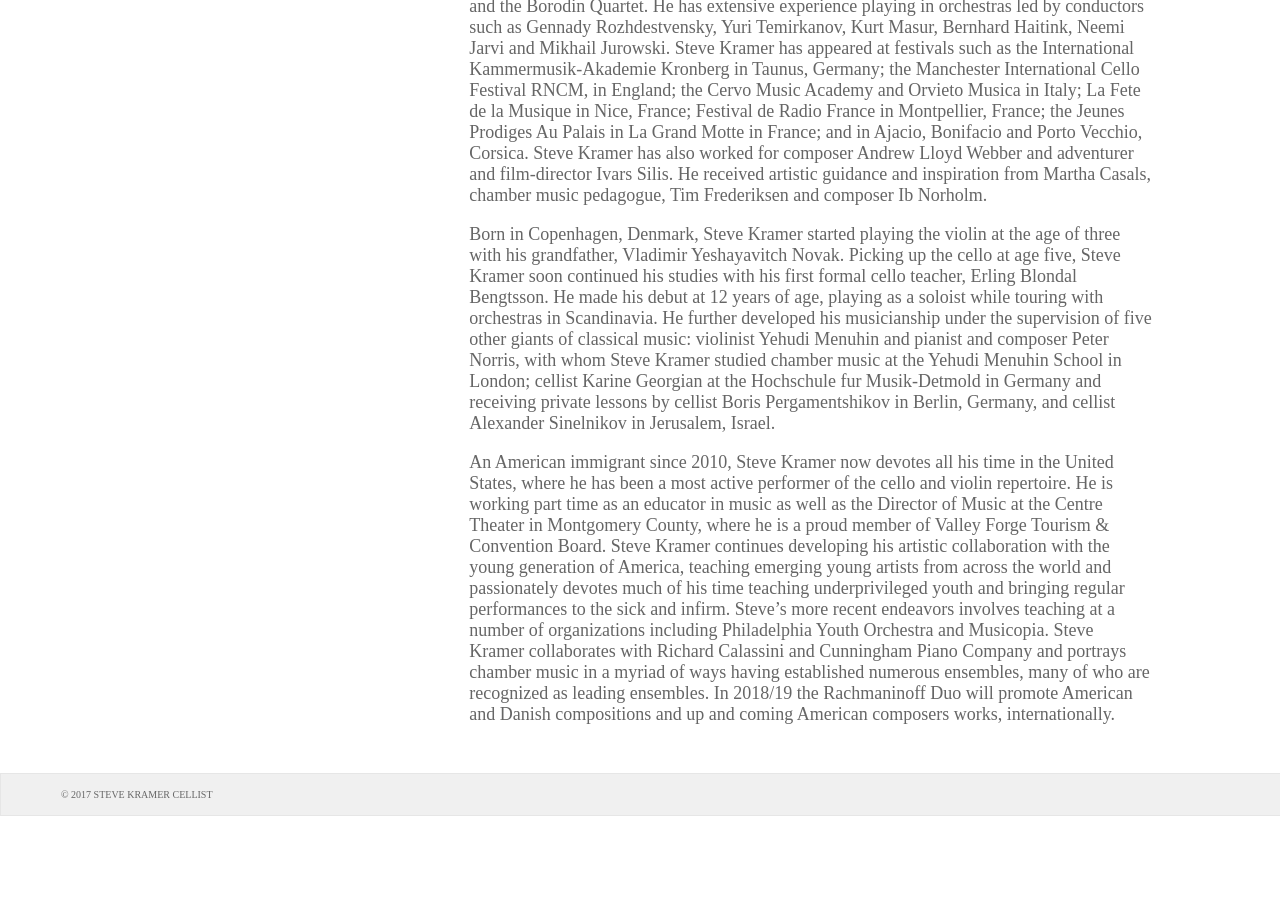
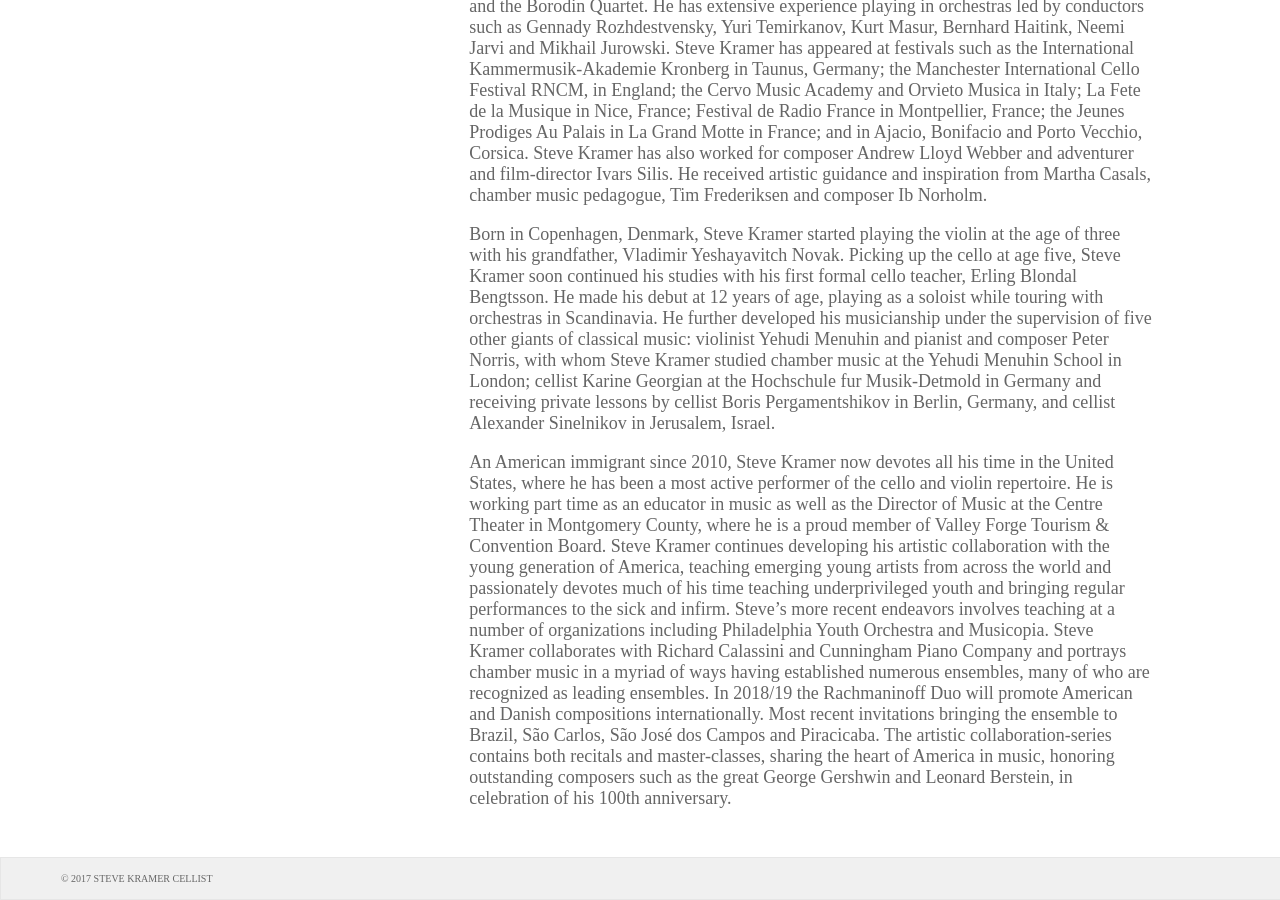
Before and after one commit to stevekramercellist/cellist, a Jekyll site: the page built from biography.md, in a window 1280 px wide and 900 px high, scrolled down 1296 px. Built offline with Jekyll 4.4.1, drawn with Linux system fonts in a browser that asks for light colours; nearby versions of some CDN libraries; before the commit the page ends 2112 px from its top, so only the background shows below that.

Commit message:
Update biography.md

```diff
--- a/biography.md
+++ b/biography.md
@@ -19,4 +19,4 @@ Steve Kramer has performed as soloist or chamber musician for violinist Isaac St
 
 Born in Copenhagen, Denmark, Steve Kramer started playing the violin at the age of three with his grandfather, Vladimir Yeshayavitch Novak. Picking up the cello at age five, Steve Kramer soon continued his studies with his first formal cello teacher, Erling Blondal Bengtsson. He made his debut at 12 years of age, playing as a soloist while touring with orchestras in Scandinavia. He further developed his musicianship under the supervision of five other giants of classical music: violinist Yehudi Menuhin and pianist and composer Peter Norris, with whom Steve Kramer studied chamber music at the Yehudi Menuhin School in London; cellist Karine Georgian at the Hochschule fur Musik-Detmold in Germany and receiving private lessons by cellist Boris Pergamentshikov in Berlin, Germany, and cellist Alexander Sinelnikov in Jerusalem, Israel.
 
-An American immigrant since 2010, Steve Kramer now devotes all his time in the United States, where he has been a most active performer of the cello and violin repertoire. He is working part time as an educator in music as well as the Director of Music at the Centre Theater in Montgomery County, where he is a proud member of Valley Forge Tourism & Convention Board. Steve Kramer continues developing his artistic collaboration with the young generation of America, teaching emerging young artists from across the world and passionately devotes much of his time teaching underprivileged youth and bringing regular performances to the sick and infirm. Steve’s more recent endeavors involves teaching at a number of organizations including Philadelphia Youth Orchestra and Musicopia. Steve Kramer collaborates with Richard Calassini and Cunningham Piano Company and portrays chamber music in a myriad of ways having established numerous ensembles, many of who are recognized as leading ensembles.  In 2018/19 the Rachmaninoff Duo will promote American and Danish compositions and up and coming American composers works, internationally.
+An American immigrant since 2010, Steve Kramer now devotes all his time in the United States, where he has been a most active performer of the cello and violin repertoire. He is working part time as an educator in music as well as the Director of Music at the Centre Theater in Montgomery County, where he is a proud member of Valley Forge Tourism & Convention Board. Steve Kramer continues developing his artistic collaboration with the young generation of America, teaching emerging young artists from across the world and passionately devotes much of his time teaching underprivileged youth and bringing regular performances to the sick and infirm. Steve’s more recent endeavors involves teaching at a number of organizations including Philadelphia Youth Orchestra and Musicopia. Steve Kramer collaborates with Richard Calassini and Cunningham Piano Company and portrays chamber music in a myriad of ways having established numerous ensembles, many of who are recognized as leading ensembles.  In 2018/19 the Rachmaninoff Duo will promote American and Danish compositions internationally.  Most recent invitations bringing the ensemble to Brazil, São Carlos, São José dos Campos and Piracicaba.  The artistic collaboration-series contains both recitals and master-classes, sharing the heart of America in music, honoring outstanding composers such as the great George Gershwin and Leonard Berstein, in celebration of his 100th anniversary.
```
